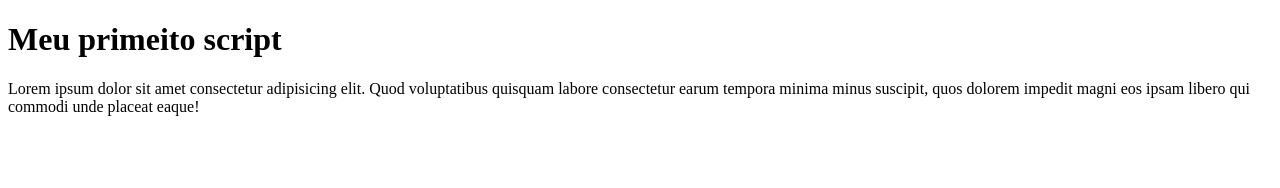
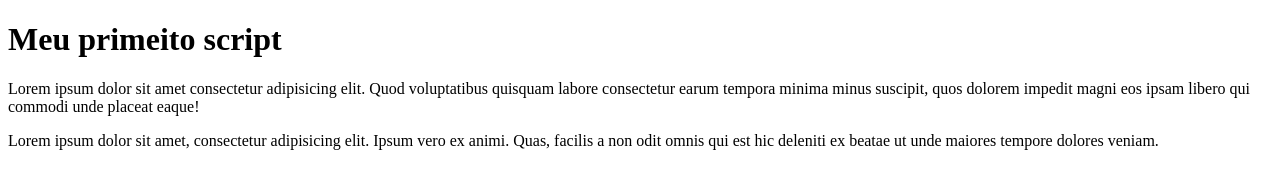
Before and after one commit to mateusmarquessz/CursodeJsdamundi, a plain HTML site: page EX001/index.html in a window 1280 px wide. Drawn offline with Linux system fonts and the light colour scheme.

Commit message:
Update index.html

```diff
--- a/EX001/index.html
+++ b/EX001/index.html
@@ -10,5 +10,6 @@
 <body>
     <h1>Meu primeito script</h1>
     <p>Lorem ipsum dolor sit amet consectetur adipisicing elit. Quod voluptatibus quisquam labore consectetur earum tempora minima minus suscipit, quos dolorem impedit magni eos ipsam libero qui commodi unde placeat eaque!</p>
+    <p>Lorem ipsum dolor sit amet, consectetur adipisicing elit. Ipsum vero ex animi. Quas, facilis a non odit omnis qui est hic deleniti ex beatae ut unde maiores tempore dolores veniam.</p>
 </body>
 </html>
```
